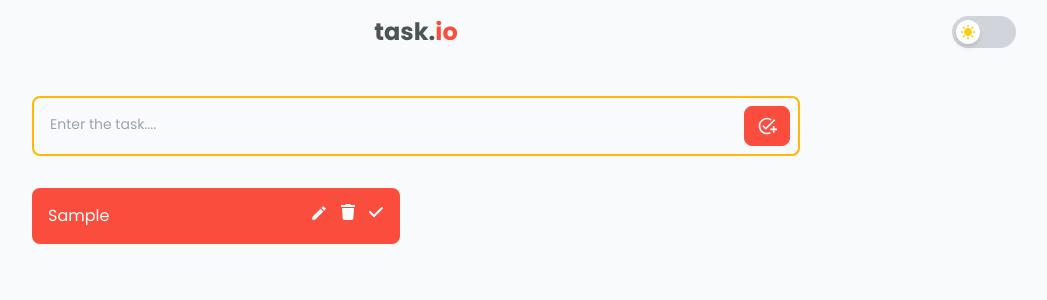
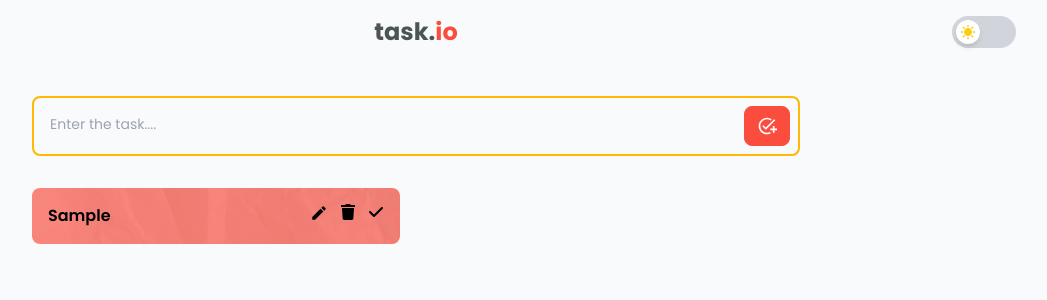
Before and after one commit to niraj-surve/task.io, a React (Vite) app: page / in a window 1280 px wide. Both pictures are taken after typing "Sample" into the empty fields and a click on the button "Add Task". Shown: the top 300 px of the page, without its empty margins (224-1271 px from the left). Built offline with nearby package versions, Linux system fonts and the light colour scheme.

Commit message:
feat: added mark done on task

```diff
--- a/src/components/SingleTask.tsx
+++ b/src/components/SingleTask.tsx
@@ -1,8 +1,8 @@
-import React from 'react'
-import { Task } from '../model'
-import { FaTrash } from 'react-icons/fa';
-import { FaCheck } from 'react-icons/fa6';
-import { MdEdit } from 'react-icons/md';
+import React from "react";
+import { Task } from "../model";
+import { FaTrash } from "react-icons/fa";
+import { FaCheck, FaXmark } from "react-icons/fa6";
+import { MdEdit } from "react-icons/md";
 
 interface Props {
   task: Task;
@@ -10,18 +10,41 @@ interface Props {
   setTaskList: React.Dispatch<React.SetStateAction<Task[]>>;
 }
 
-// const SingleTask:React.FC<Props> = ({task, taskList, setTaskList}:Props) => {
-const SingleTask:React.FC<Props> = ({task}:Props) => {
+const SingleTask: React.FC<Props> = ({
+  task,
+  taskList,
+  setTaskList,
+}: Props) => {
+  const handleDone = (id: number) => {
+    setTaskList(
+      taskList.map((item) =>
+        item.id === id ? { ...item, isDone: !item.isDone } : task
+      )
+    );
+  };
+
   return (
-    <div className='w-full text-white bg-primary p-4 rounded-lg cursor-pointer flex justify-between'>
-      <div>{task.task}</div>
-      <div className='flex gap-3'>
-        <MdEdit className='text-lg' title='Edit' />
-        <FaTrash title='Delete' />
-        <FaCheck title='Done' />
+    <div
+      className={`${
+        task.isDone ? "bg-paper-green line-through" : "bg-paper-red "
+      } fade w-full p-4 rounded-lg cursor-pointer flex justify-between`}
+    >
+      <div className="font-semibold">
+        {task.task.length > 30
+          ? task.task.substring(0, 30) + "......."
+          : task.task}
+      </div>
+      <div className="flex gap-3">
+        <MdEdit className="text-lg" title="Edit" />
+        <FaTrash title="Delete" />
+        {!task.isDone ? (
+          <FaCheck title="Done" onClick={() => handleDone(task.id)} />
+        ) : (
+          <FaXmark title="Undone" onClick={() => handleDone(task.id)} />
+        )}
       </div>
     </div>
-  )
-}
+  );
+};
 
-export default SingleTask
+export default SingleTask;
--- a/src/components/TaskInput.tsx
+++ b/src/components/TaskInput.tsx
@@ -23,6 +23,7 @@ const TaskInput: React.FC<Props> = ({ task, setTask, handleAdd }: Props) => {
       <textarea
         ref={textareaRef}
         className="w-full min-h-full p-4 rounded-lg bg-transparent dark:text-white text-sm resize-none overflow-hidden outline-none"
+        autoFocus
         name="note"
         value={task}
         onChange={(e) => setTask(e.target.value)}
--- a/src/index.css
+++ b/src/index.css
@@ -10,6 +10,7 @@
     margin: 0;
     padding: 0;
     box-sizing: border-box;
+    user-select: none
 }
 
 body{
--- a/tailwind.config.js
+++ b/tailwind.config.js
@@ -9,9 +9,14 @@ export default {
         secondary: '#FFB703',
         dark: '#4c5454',
         muted: '#7b7b82',
+        done: '#29f64f'
       },
       fontFamily: {
         poppins: '"Poppins", sans-serif'
+      },
+      backgroundImage: {
+        'paper-red': "url('./src/assets/paper-red.png')",
+        'paper-green': "url('./src/assets/paper-green.png')"
       },
       gridTemplateColumns: {
 
```
Also changed, not shown: src/assets/paper-green.png (added), src/assets/paper-red.png (added).
